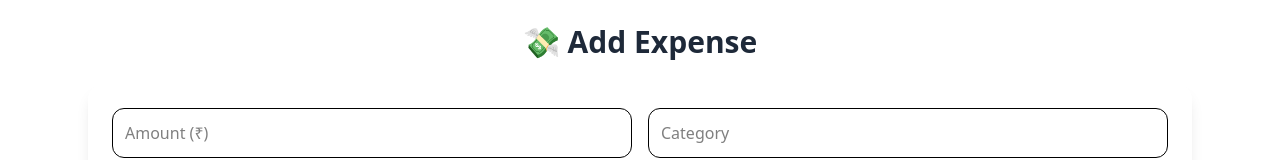
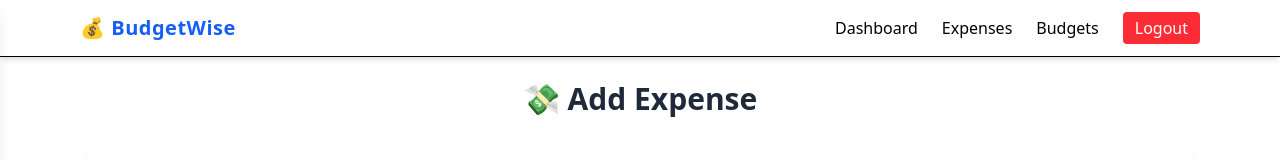
Before and after one commit to student-izaz/Project-Finance-Tracker, a React (Vite) app in the folder frontend/: page /expenses in a window 1280 px wide. Shown: the top 160 px of the page. Built offline with nearby package versions, Linux system fonts and the light colour scheme; no server answers; sample sign-in values are in the browser's storage.

Commit message:
add navbar

```diff
--- a/frontend/src/App.jsx
+++ b/frontend/src/App.jsx
@@ -6,6 +6,7 @@ import Expenses from "./pages/Expenses";
 import Budget from "./pages/Budget";
 import Dashboard from "./pages/Dashboard";
 import Start from "./pages/Start";
+import Navbar from "./components/Navbar";
 
 function App() {
   const [isLoggedIn, setIsLoggedIn] = useState(!!localStorage.getItem("token"));
@@ -19,6 +20,8 @@ function App() {
 
   const handleLogin = () => setIsLoggedIn(true);
   return (
+    <div>
+      <Navbar />
       <Routes>
         <Route path="/" element={<Start/>}/>
         <Route path="/dashboard" element={isLoggedIn ? <Dashboard /> : <Navigate to="/login" />} />
@@ -27,6 +30,7 @@ function App() {
         <Route path="/expenses" element={isLoggedIn ? <Expenses /> : <Navigate to="/login" />} />
         <Route path="/budgets" element={isLoggedIn ? <Budget /> : <Navigate to="/login" />} />
       </Routes>
+    </div>
   );
 }
 
--- /dev/null
+++ b/frontend/src/components/Navbar.jsx
@@ -0,0 +1,99 @@
+import React, { useState } from "react";
+import { Link, useNavigate } from "react-router-dom";
+import { FiMenu, FiX } from "react-icons/fi";
+
+export default function Navbar() {
+  const [drawerOpen, setDrawerOpen] = useState(false);
+  const navigate = useNavigate();
+  const isLoggedIn = !!localStorage.getItem("token");
+
+  const handleLogout = () => {
+    localStorage.removeItem("token");
+    setDrawerOpen(false);
+    navigate("/login");
+  };
+
+  return (
+    <>
+      {/* Sticky Top Navbar */}
+      <nav className="sticky top-0 z-50 bg-white shadow-md border-b">
+        <div className="max-w-6xl mx-auto px-4 py-3 flex justify-between items-center">
+          <Link to="/" className="text-xl font-bold tracking-wide text-blue-600">
+            💰 BudgetWise
+          </Link>
+
+          {/* Desktop nav */}
+          <ul className="hidden md:flex space-x-6 items-center font-medium">
+            <li><Link to="/dashboard" className="hover:text-blue-600">Dashboard</Link></li>
+            <li><Link to="/expenses" className="hover:text-blue-600">Expenses</Link></li>
+            <li><Link to="/budgets" className="hover:text-blue-600">Budgets</Link></li>
+            {isLoggedIn && (
+              <li>
+                <button onClick={handleLogout} className="bg-red-500 hover:bg-red-600 text-white px-3 py-1 rounded">
+                  Logout
+                </button>
+              </li>
+            )}
+          </ul>
+
+          {/* Mobile hamburger */}
+          <button
+            className="md:hidden text-blue-600"
+            onClick={() => setDrawerOpen(true)}
+          >
+            <FiMenu size={24} />
+          </button>
+        </div>
+      </nav>
+
+      {/* Drawer Overlay */}
+      {drawerOpen && (
+        <div
+          className="fixed inset-0 bg-black bg-opacity-40 z-40"
+          onClick={() => setDrawerOpen(false)}
+        ></div>
+      )}
+
+      {/* Drawer */}
+      <div
+        className={`fixed top-0 left-0 w-64 h-full bg-white shadow-lg z-50 transform ${
+          drawerOpen ? "translate-x-0" : "-translate-x-full"
+        } transition-transform duration-300 ease-in-out`}
+      >
+        <div className="flex items-center justify-between p-4 border-b">
+          <h2 className="text-xl font-bold text-blue-600">Menu</h2>
+          <button onClick={() => setDrawerOpen(false)} className="text-gray-600">
+            <FiX size={24} />
+          </button>
+        </div>
+        <ul className="flex flex-col p-4 space-y-4 font-medium text-gray-800">
+          <li>
+            <Link to="/dashboard" onClick={() => setDrawerOpen(false)}>
+              📊 Dashboard
+            </Link>
+          </li>
+          <li>
+            <Link to="/expenses" onClick={() => setDrawerOpen(false)}>
+              💸 Expenses
+            </Link>
+          </li>
+          <li>
+            <Link to="/budgets" onClick={() => setDrawerOpen(false)}>
+              📁 Budgets
+            </Link>
+          </li>
+          {isLoggedIn && (
+            <li>
+              <button
+                onClick={handleLogout}
+                className="bg-red-500 text-white px-3 py-1 rounded w-full text-left"
+              >
+                Logout
+              </button>
+            </li>
+          )}
+        </ul>
+      </div>
+    </>
+  );
+}
--- a/frontend/src/pages/Dashboard.jsx
+++ b/frontend/src/pages/Dashboard.jsx
@@ -15,7 +15,6 @@ export default function Dashboard() {
       headers: { Authorization: `Bearer ${token}` }
     });
     const data = await res.json();
-    console.log(data)
     setExpenses(data);
   };
 
```
